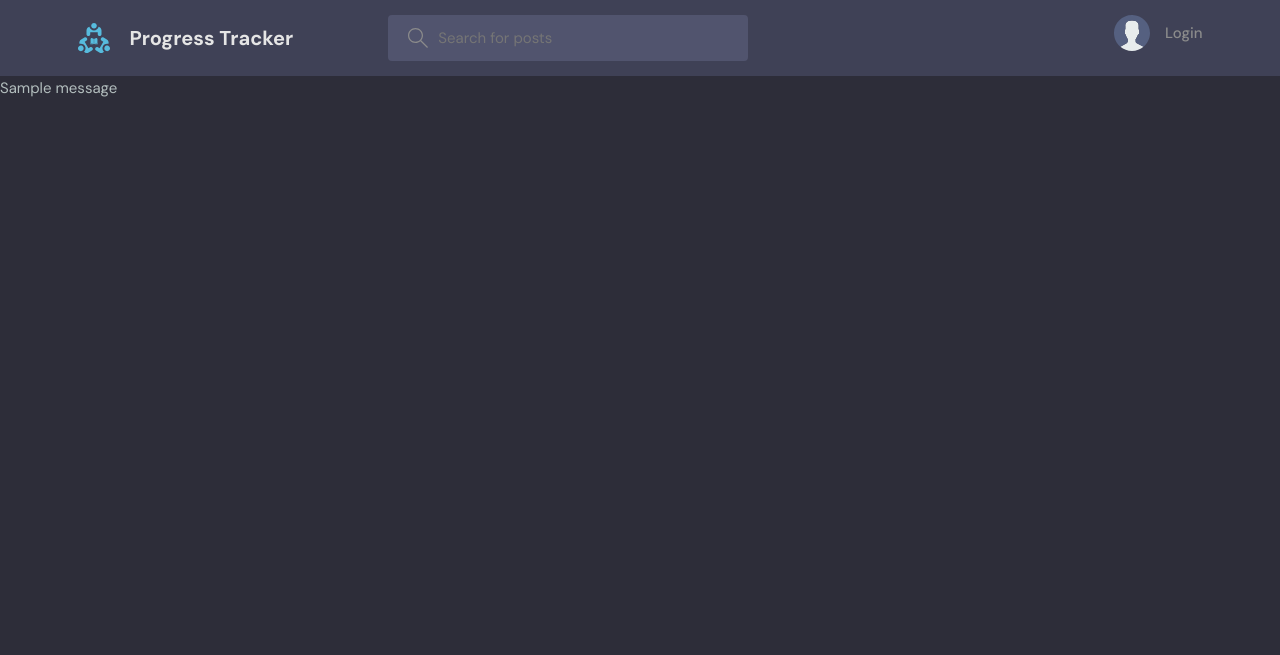
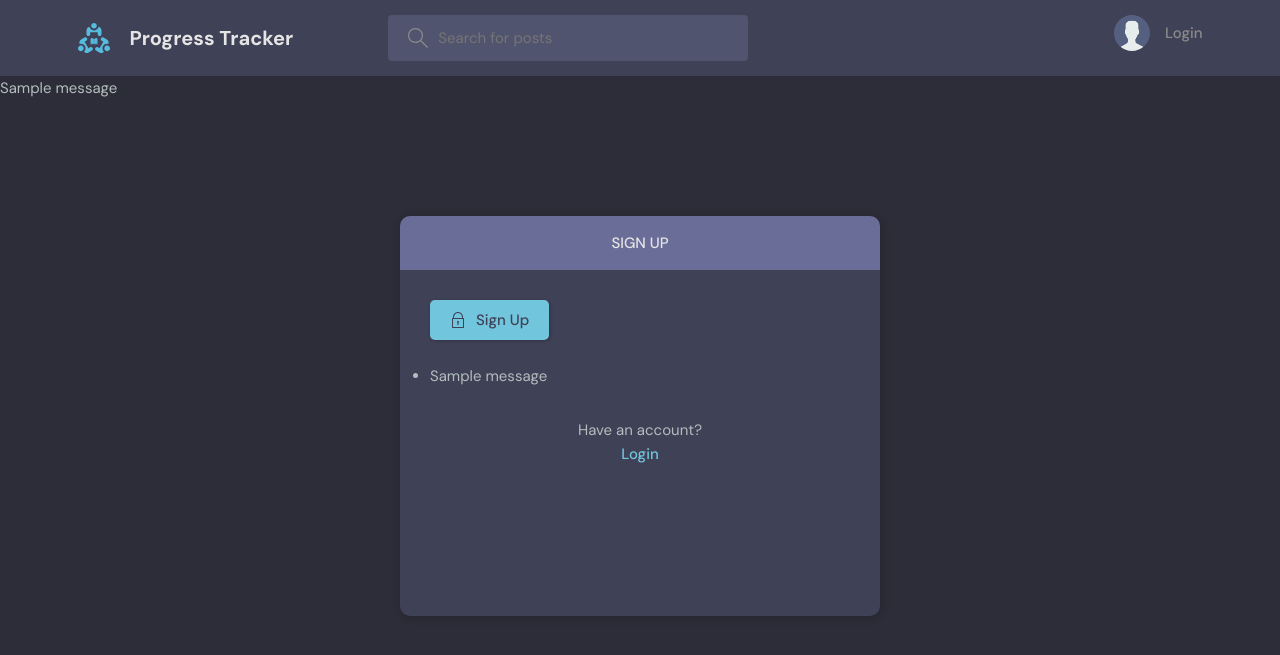
Before and after one commit to tnguyen11211/progress_tracker, a Django app: template base/templates/base/login_register.html in a window 1280 px wide. Shown: the top 655 px of the page. Run offline with Django 4.2, Linux system fonts and the light colour scheme; the template is opened without the code that fills it, so the values that code supplies are empty; tables that the repository leaves empty hold one stand-in row (values such as "Sample post"); one stand-in notice (Sample message) is shown; parts of the project's set-up code (start-up, migrations or seed data) failed here and were passed over.

Commit message:
applied theme

```diff
--- a/base/templates/base/login_register.html
+++ b/base/templates/base/login_register.html
@@ -1,40 +1,122 @@
-{% extends 'main.html' %}
+{% extends 'main.html' %} {% block content%}
+<main class="auth layout">
+  {% if page == 'login' %}
+  <div class="container">
+    <div class="layout__box">
+      <div class="layout__boxHeader">
+        <div class="layout__boxTitle">
+          <h3>Login</h3>
+        </div>
+      </div>
+      <div class="layout__body">
+        {% comment %}
+        <h2 class="auth__tagline">Blue Dragon</h2>
+        {% endcomment %}
 
-{% block content %}
+        <form class="form" action="" method="POST">
+          {% csrf_token %}
+          <div class="form__group form__group">
+            <label for="room_name">Username</label>
+            <input id="username" name="username" type="text" />
+          </div>
+          <div class="form__group">
+            <label for="password">Password</label>
+            <input id="password" name="password" type="password" />
+          </div>
 
-{% if page == 'login' %}
-<div>
-    <form method="POST" action="">
-        {% csrf_token %}
+          <button class="btn btn--main" type="submit">
+            <svg
+              version="1.1"
+              xmlns="http://www.w3.org/2000/svg"
+              width="32"
+              height="32"
+              viewBox="0 0 32 32"
+            >
+              <title>lock</title>
+              <path
+                d="M27 12h-1v-2c0-5.514-4.486-10-10-10s-10 4.486-10 10v2h-1c-0.553 0-1 0.447-1 1v18c0 0.553 0.447 1 1 1h22c0.553 0 1-0.447 1-1v-18c0-0.553-0.447-1-1-1zM8 10c0-4.411 3.589-8 8-8s8 3.589 8 8v2h-16v-2zM26 30h-20v-16h20v16z"
+              ></path>
+              <path
+                d="M15 21.694v4.306h2v-4.306c0.587-0.348 1-0.961 1-1.694 0-1.105-0.895-2-2-2s-2 0.895-2 2c0 0.732 0.413 1.345 1 1.694z"
+              ></path>
+            </svg>
 
-        <label>Username:</label>
-        <input type="text" name="username" placeholder="Enter Username" />
+            Login
+          </button>
+        </form>
+        {% if messages %}
+        <br />
+        <ul class="messages">
+          {% for message in messages %}
+          <li>{{ message }}</li>
+          {% endfor %}
+        </ul>
+        {% endif %}
 
-        <label>Password:</label>
-        <input type="password" name="password" placeholder="Enter Password" />
+        <div class="auth__action">
+          <p>Haven't signed up yet?</p>
+          <a href="{% url 'register' %}" class="btn btn--link">Sign Up</a>
+        </div>
+      </div>
+    </div>
+  </div>
+  {% else %}
+  <div class="container">
+    <div class="layout__box">
+      <div class="layout__boxHeader">
+        <div class="layout__boxTitle">
+          <h3>Sign Up</h3>
+        </div>
+      </div>
+      <div class="layout__body">
+        {% comment %}
+        <h2 class="auth__tagline">Blue Dragon</h2>
+        {% endcomment %}
 
-        <input type="submit" value="Login" />
-    </form>
+        <form class="form" action="" method="POST">
+          {% csrf_token %} {% for field in form %}
+          <div class="form__group form__group">
+            <label for="room_name">{{field.label}}</label>
+            {{field}}
+          </div>
+          {% endfor %}
 
-    <p>Don't have an account?</p>
-    <a href="{% url 'register' %}">Register</a>
-</div>
+          <button class="btn btn--main" type="submit">
+            <svg
+              version="1.1"
+              xmlns="http://www.w3.org/2000/svg"
+              width="32"
+              height="32"
+              viewBox="0 0 32 32"
+            >
+              <title>lock</title>
+              <path
+                d="M27 12h-1v-2c0-5.514-4.486-10-10-10s-10 4.486-10 10v2h-1c-0.553 0-1 0.447-1 1v18c0 0.553 0.447 1 1 1h22c0.553 0 1-0.447 1-1v-18c0-0.553-0.447-1-1-1zM8 10c0-4.411 3.589-8 8-8s8 3.589 8 8v2h-16v-2zM26 30h-20v-16h20v16z"
+              ></path>
+              <path
+                d="M15 21.694v4.306h2v-4.306c0.587-0.348 1-0.961 1-1.694 0-1.105-0.895-2-2-2s-2 0.895-2 2c0 0.732 0.413 1.345 1 1.694z"
+              ></path>
+            </svg>
 
-{% elif page == 'register' %}
+            Sign Up
+          </button>
+        </form>
+        {% if messages %}
+        <br />
+        <ul class="messages">
+          {% for message in messages %}
+          <li>{{ message }}</li>
+          {% endfor %}
+        </ul>
+        {% endif %}
 
-<div>
-    <form method="POST" action="">
-        {% csrf_token %}
-
-        {{form.as_p}}
-
-        <input type="submit" value="Register" />
-    </form>
-
-    <p>Already have an account?</p>
-    <a href="{% url 'login' %}">Login</a>
-</div>
-
-{% endif %}
-
+        <div class="auth__action">
+          <p>Have an account?</p>
+          <a href="{% url 'login' %}" class="btn btn--link">Login</a>
+        </div>
+      </div>
+    </div>
+  </div>
+  {% endif %}
+</main>
 {% endblock content%}
```
Also changed, not shown: base/templates/base/delete.html (+38 -11 lines).
